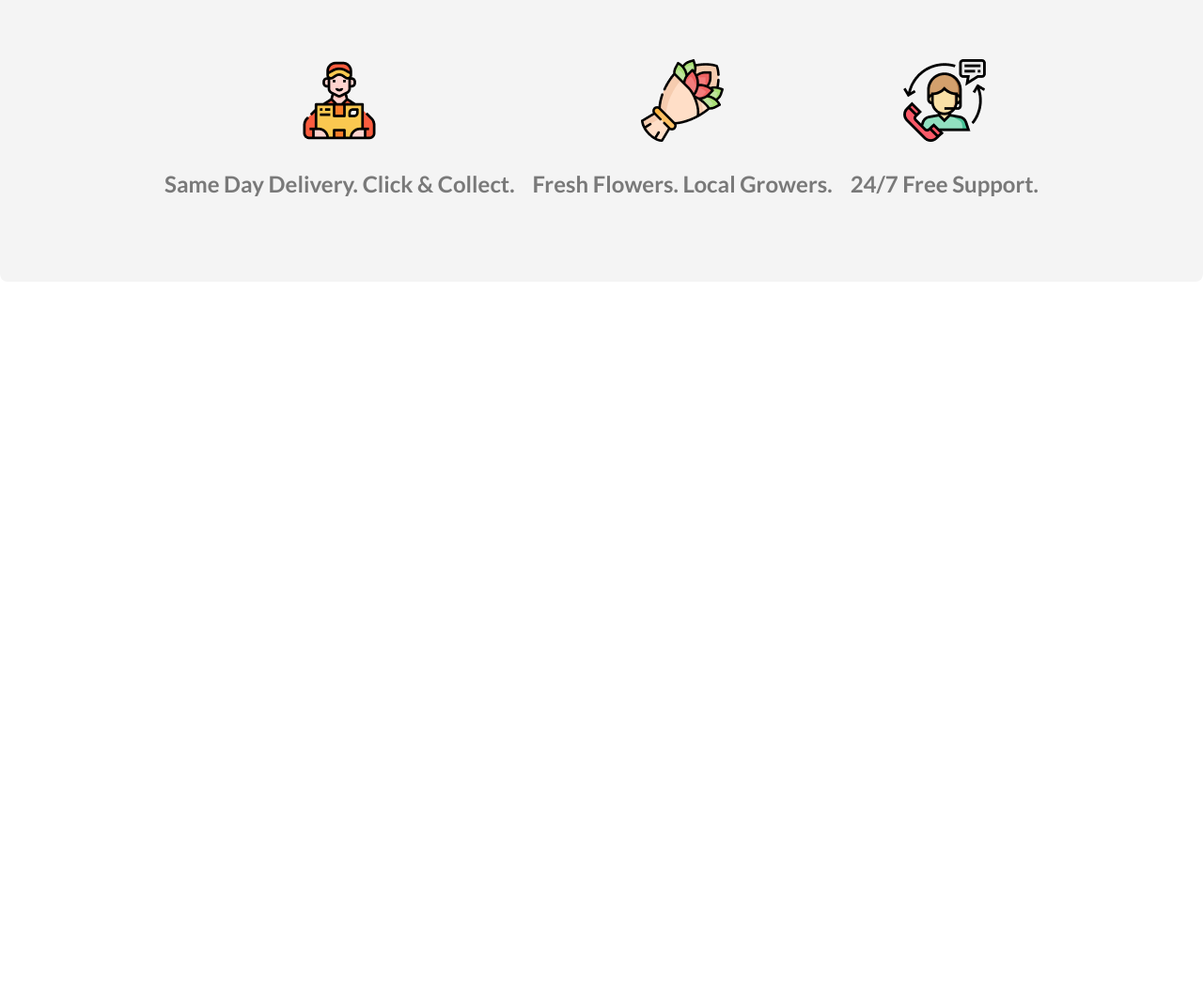
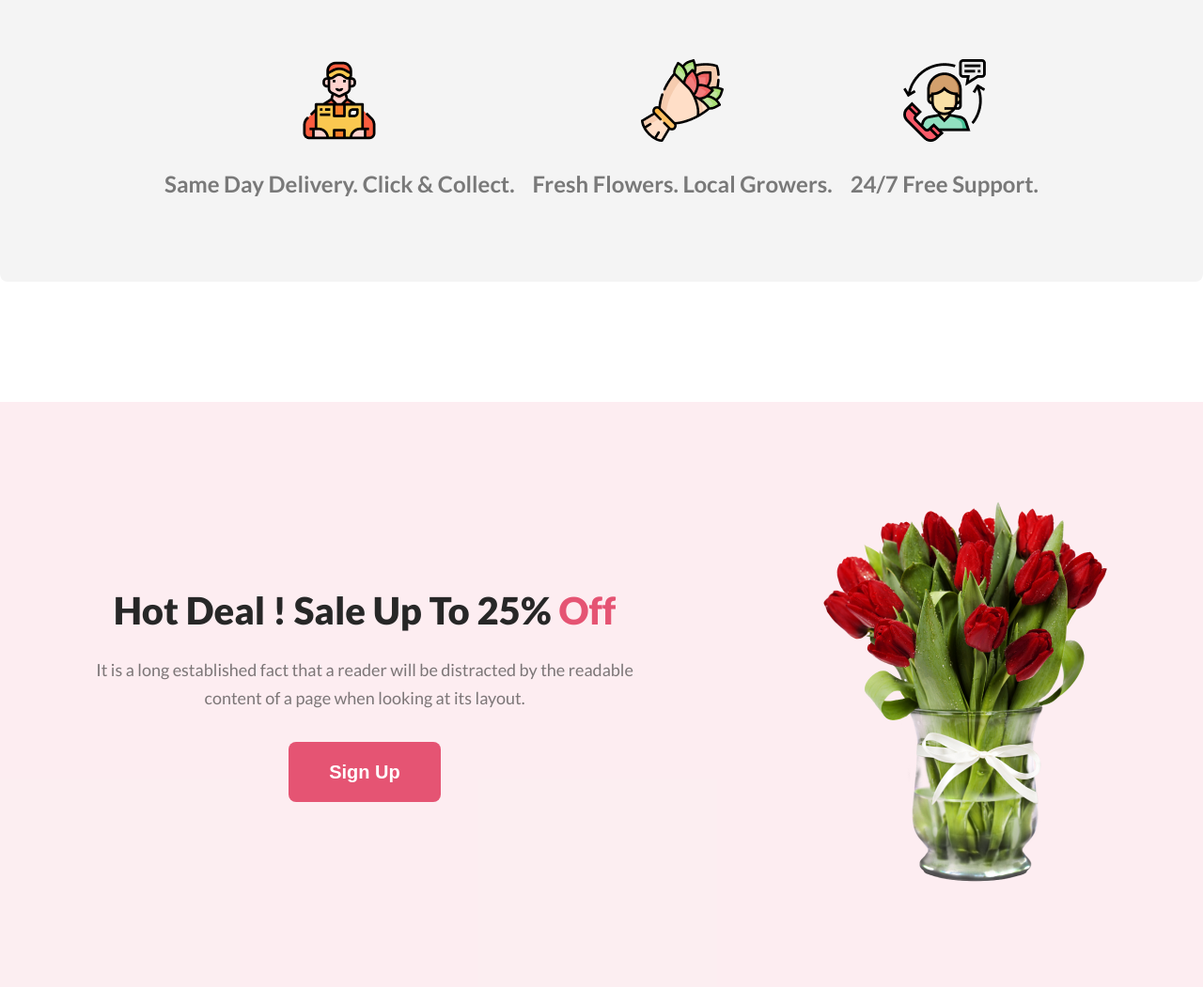
Before and after one commit to Durjoy96/online-flower-shop-landing-page, a plain HTML site: page index.html in a window 1280 px wide. Shown: the part 1965-3016 px from the top of the page at 94% size. Before the commit the page ends 2265 px from the top, so only its background shows below. Drawn offline with Linux system fonts and the light colour scheme.

Commit message:
hot deal section completed

```diff
--- a/assets/css/styles.css
+++ b/assets/css/styles.css
@@ -182,3 +182,40 @@ header {
     letter-spacing: 0%;
     margin: 24px 0 0;
 }
+
+/* hot deal section styles */
+.hot-deal-container {
+    background-color: var(--base-300);
+    margin: 128px 0 0;
+    padding: 100px 0;
+
+    display: flex;
+    align-items: center;
+    justify-content: center;
+}
+
+.hot-deal-parent {
+    display: inherit;
+    align-items: center;
+    gap: 186px;
+}
+
+.hot-deal-content {
+    max-width: 594px;
+    display: flex;
+    flex-direction: column;
+    align-items: center;
+}
+
+
+.hot-deal-content .title {
+    text-align: left;
+}
+
+.title span {
+    color: var(--primary);
+}
+
+.hot-deal-content .description {
+    margin: 24px 0 32px;
+}
--- a/index.html
+++ b/index.html
@@ -74,6 +74,19 @@
                 </div>
             </div>
         </section>
+
+        <section class="hot-deal-container">
+            <div class="hot-deal-parent">
+                <div class="hot-deal-content">
+                    <h2 class="title">Hot Deal ! Sale Up To 25% <span>Off</span></h2>
+                    <p class="description">It is a long established fact that a reader will be distracted by the readable content of a page when looking at its layout.</p>
+                    <button class="primary-btn">Sign Up</button>
+                </div>
+                <div>
+                    <img src="assets/flowers-img/flowers-group.png" alt="flowers">
+                </div>
+            </div>
+        </section>
     </main>
 
     <footer>
```
Also changed, not shown: assets/flowers-img/flowers-group.png (renamed from assets/flowers-img/pngwing 8.png).
